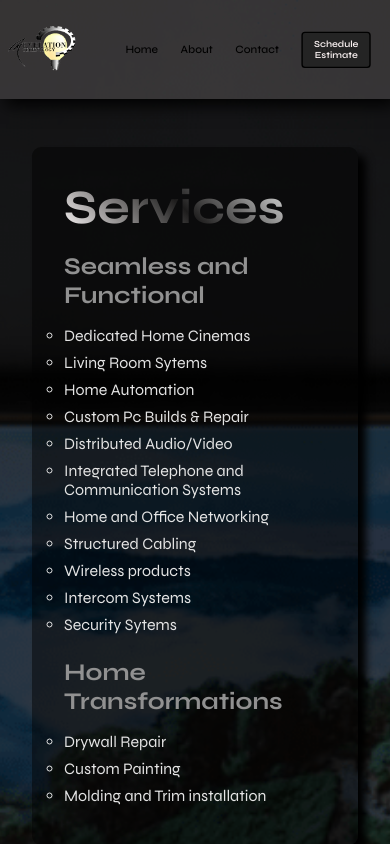
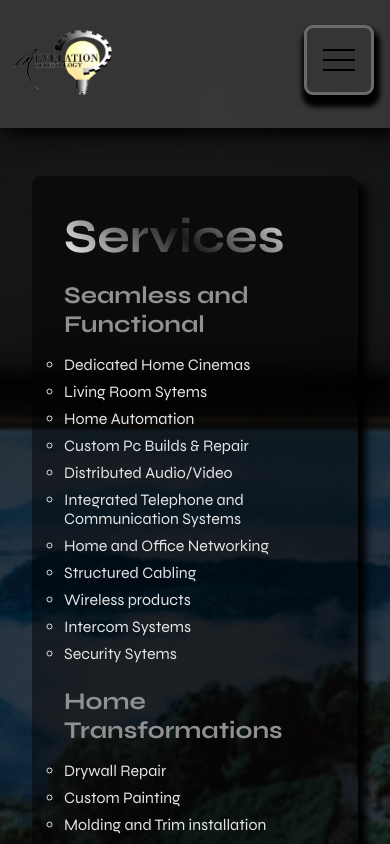
Before and after one commit to Z3HNN/Client-Site, a React (Create React App) app: page / in a window 390 px wide. Shown: the top 844 px of the page. Built offline with nearby package versions, Linux system fonts and the light colour scheme.

Commit message:
Responsive Changes

```diff
--- a/src/App.css
+++ b/src/App.css
@@ -127,7 +127,7 @@ nav{
 }
 
 .logo{
-  width: 96px;
+  width: 140px;
   -webkit-filter: brightness(100%);
   transition: all 300ms ease;
 }
@@ -152,6 +152,10 @@ nav{
   box-shadow: 2px 2px 6px black;
   background: #fffafa98;
   color: rgb(0, 0, 0);
+}
+
+.menu-wrap{
+  display: none;
 }
 
 /* Company Description */
@@ -460,6 +464,7 @@ flex-direction: column;
 
 
 
+
 /* responsiveness */
 @media(max-width:570px){
   body{
@@ -467,6 +472,190 @@ flex-direction: column;
     background-position-x:50% ;
     background-size:3000px;
   }
+
+  .nav__link--link{
+    display: none;
+  }
+
+  #estimate__btn{
+    display: none;
+  }
+
+  .logo-big{
+    margin-right: 250px;
+  }
+
+
+  .menu-wrap {
+    display: block;
+    position: fixed;
+    top: 32px;
+    right: 32px;
+    z-index: 1;
+  }
+
+  .menu-wrap .toggler {
+    position: absolute;
+    top: -7px;
+    right: -16px;
+    z-index: 2;
+    cursor: pointer;
+    width: 100px;
+    height: 100px;
+    opacity: 0;
+  }
+
+  .menu-wrap .hamburger {
+    position: absolute;
+    top: -7px;
+    right: -16px;
+    z-index: 1;
+    width: 70px;
+    height: 70px;
+    padding: 1rem;
+    background: rgba(255, 255, 255, 0);
+    display: flex;
+    align-items: center;
+    justify-content: center;
+    border: 3px solid rgba(151, 151, 151, 0.562);
+    border-radius: 9px;
+    box-shadow: 2px 8px 5px 4px rgb(0, 0, 0);
+    transition: all 300ms ease;
+  }
+
+
+
+  /* Hamburger Line */
+  .menu-wrap .hamburger > div {
+    position: relative;
+    flex: none;
+    width: 100%;
+    height: 2px;
+    background: rgb(0, 0, 0);
+    display: flex;
+    align-items: center;
+    justify-content: center;
+    transition: all 0.4s ease;
+  }
+
+  /* Hamburger Lines - Top & Bottom */
+  .menu-wrap .hamburger > div::before,
+  .menu-wrap .hamburger > div::after {
+    content: '';
+    position: absolute;
+    z-index: 1;
+    top: -10px;
+    width: 100%;
+    height: 2px;
+    background: inherit;
+  }
+
+  /* Moves Line Down */
+  .menu-wrap .hamburger > div::after {
+    top: 10px;
+  }
+
+  /* Toggler Animation */
+  .menu-wrap .toggler:checked + .hamburger > div {
+    transform: rotate(-135deg);
+  }
+
+  /* Turns Lines Into X */
+  .menu-wrap .toggler:checked + .hamburger > div:before,
+  .menu-wrap .toggler:checked + .hamburger > div:after {
+    top: 0;
+    transform: rotate(-90deg);
+  }
+
+  /* Rotate On Hover When Checked */
+  .menu-wrap .toggler:checked:hover + .hamburger > div {
+    transform: rotate(-225deg);
+  }
+
+  /* Show Menu */
+  .menu-wrap .toggler:checked ~ .menu {
+    visibility: visible;
+    height: 30%;
+  }
+
+  .menu-wrap .closer:not(:checked) ~ .menu {
+    visibility: hidden;
+  }
+
+  .menu-wrap .toggler:checked ~ .menu > div {
+    transform: scale(1);
+    transition-duration: var(--menu-speed);
+  }
+
+  .menu-wrap .toggler:checked ~ .menu > div > div {
+    opacity: 1;
+    transition:  opacity 0.4s ease 0.4s;
+  }
+
+  .menu-wrap .menu {
+    position: fixed;
+    top: 120px;
+    right: 14px;
+    width: 30%;
+    height: 0%;
+    visibility: hidden;
+    overflow: hidden;
+    display: flex;
+    align-items: center;
+    justify-content: center;
+    border: 2px transparent;
+    border-radius: 9px;
+    background: transparent;
+    transition: all 300ms ease;
+    box-shadow: 0px 32px 32px 8px;
+  }
+
+
+  .menu-wrap .menu > div {
+    border-radius: 50%;
+    width: 200vw;
+    height: 200vw;
+    display: flex;
+    flex: none;
+    align-items: center;
+    justify-content: center;
+    transform: scale(0);
+    transition: all 0.4s ease;
+  }
+
+  .menu-wrap .menu > div > div {
+    text-align: center;
+    max-width: 90vw;
+    max-height: 100vh;
+    opacity: 0;
+    transition: opacity 0.4s ease;
+  }
+
+  .menu__link{
+    border: 2px solid rgba(255, 255, 255, 0.404);
+    border-radius: 9px;
+    font-size: 16px;
+    padding: 4px;
+    background: linear-gradient(rgba(255, 255, 255, 0.021), rgba(0, 0, 0, 0.767));
+  }
+
+  .menu-wrap .menu > div > div > ul > li {
+    list-style: none;
+    color: rgba(255, 251, 251, 0.541);
+    font-size: 1.5rem;
+    padding: 1rem;
+  }
+
+  .menu-wrap .menu > div > div > ul > li > a {
+    color: inherit;
+    text-decoration: none;
+    transition: color 0.4s ease;
+  }
+
+  ul{
+    padding: 0;
+  }
+
 
   .nav__bar--container{
     transform: scale(0.7);
--- a/src/components/Nav.jsx
+++ b/src/components/Nav.jsx
@@ -27,8 +27,31 @@ const openContact = () => {
   return (
     <div>
       <nav>
+      <div class="menu-wrap">
+    <input type="checkbox" class="toggler"></input>
+    <div class="hamburger"><div></div></div>
+    <div class="menu">
+      <div>
+        <div>
+          <ul>
+            <li><a href="/" className="menu__link">Home</a></li>
+            <li><a href="#" className="menu__link" onClick={descvisible}>About</a></li>
+            <li><a href="#name" className="menu__link" onClick={openSchedule}>Services</a></li>
+            <li><a href="#contact__name" className="menu__link" onClick={openContact}>Contact</a></li>
+            <li className="nav__link">
+              <a href="#name" className="nav__link--link-main">
+                <button id="estimate__btn" onClick={openSchedule}>
+                 Schedule Estimate
+                </button>
+              </a>
+            </li>
+          </ul>
+        </div>
+      </div>
+    </div>
+  </div>
         <div className="nav__bar--container">
-            <a href="#" onClick={descvisible}><img src={logo} alt="" className="logo" /></a>
+            <a href="#" onClick={descvisible}><img src={logo} alt="" className="logo logo-big" /></a>
           <ul className="nav__links">
             <li className="nav__link">
               <a href="" className="nav__link--link link__hover-effect">
@@ -46,7 +69,7 @@ const openContact = () => {
               </a>
             </li>
             <li className="nav__link">
-              <a href="#name" className="nav__link--link">
+              <a href="#name" className="nav__link--link-main">
                 <button id="estimate__btn" onClick={openSchedule}>
                  Schedule Estimate
                 </button>
```
